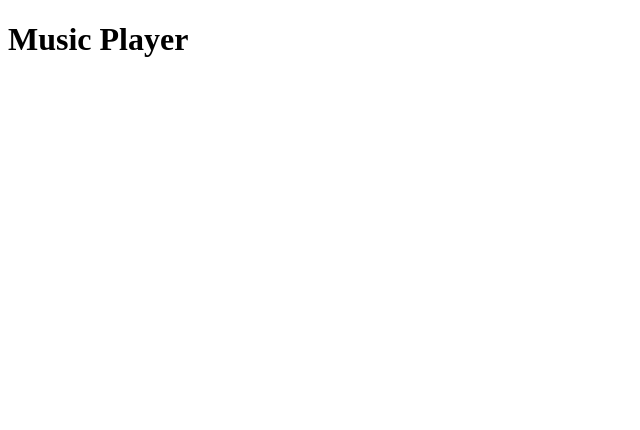
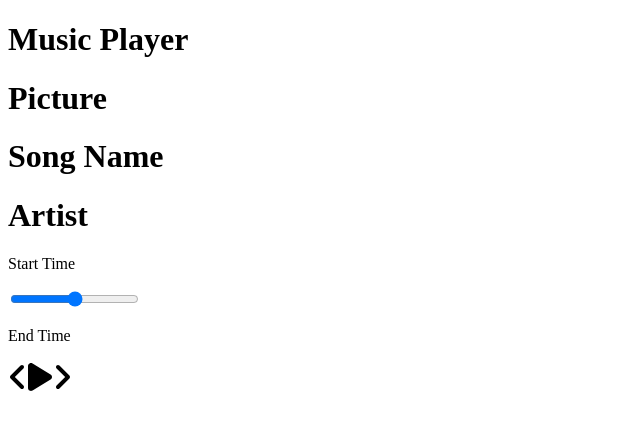
Before and after one commit to nidhi-kala/react-code, a React (Create React App) app in the folder music-player/: page / in a window 1280 px wide. Shown: the top 430 px of the page, without its empty margins (0-640 px from the left). Built offline with nearby package versions, Linux system fonts and the light colour scheme.

Commit message:
Intergated: SCSS and FontAwesome

```diff
--- a/music-player/package.json
+++ b/music-player/package.json
@@ -3,12 +3,15 @@
   "version": "0.1.0",
   "private": true,
   "dependencies": {
+    "@fortawesome/fontawesome-svg-core": "^6.2.1",
+    "@fortawesome/free-solid-svg-icons": "^6.2.1",
+    "@fortawesome/react-fontawesome": "^0.2.0",
     "@testing-library/jest-dom": "^5.16.5",
     "@testing-library/react": "^13.4.0",
     "@testing-library/user-event": "^13.5.0",
     "react": "^18.2.0",
     "react-dom": "^18.2.0",
-    "react-scripts": "5.0.1",
+    "react-scripts": "^2.1.3",
     "sass": "^1.56.2",
     "web-vitals": "^2.1.4"
   },
--- a/music-player/src/App.js
+++ b/music-player/src/App.js
@@ -1,7 +1,13 @@
+import React from "react";
+import Player from "./components/Player";
+import Song from "./components/Song";
+
 function App() {
   return (
     <div className="App">
       <h1>Music Player</h1>
+      <Song />
+      <Player />
     </div>
   );
 }
--- /dev/null
+++ b/music-player/src/components/Player.js
@@ -0,0 +1,30 @@
+import React from "react";
+import { FontAwesomeIcon } from "@fortawesome/react-fontawesome";
+import {
+  faPlay,
+  faAngleLeft,
+  faAngleRight,
+} from "@fortawesome/free-solid-svg-icons";
+
+const Player = () => {
+  return (
+    <div className="Player">
+      <div className="time-control">
+        <p>Start Time</p>
+        <input type="range" name="" id="" />
+        <p>End Time</p>
+      </div>
+      <div className="play-control">
+        <FontAwesomeIcon className="skip-back" size="2x" icon={faAngleLeft} />
+        <FontAwesomeIcon className="play" size="2x" icon={faPlay} />
+        <FontAwesomeIcon
+          className="skip-forward"
+          size="2x"
+          icon={faAngleRight}
+        />
+      </div>
+    </div>
+  );
+};
+
+export default Player;
--- /dev/null
+++ b/music-player/src/components/Song.js
@@ -0,0 +1,12 @@
+import React from "react";
+const Song = () => {
+  return (
+    <div className="song-continer">
+      <h1>Picture</h1>
+      <h1>Song Name</h1>
+      <h1>Artist</h1>
+    </div>
+  );
+};
+
+export default Song;
```
Also changed, not shown: 1 other file (tests, documents, lock files or other folders).
